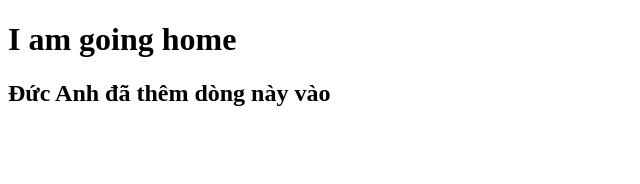
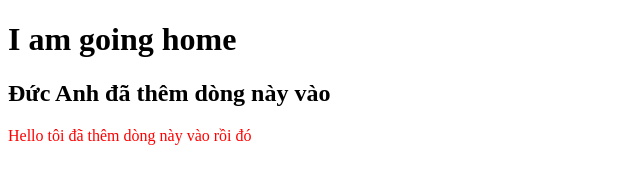
Before and after one commit to honguyenducanh/git, a plain HTML site: page backhome.html in a window 1280 px wide. Shown: the whole page, without its empty margins (0-640 px from the left). Drawn offline with Linux system fonts and the light colour scheme.

Commit message:
Update backhome.html

```diff
--- a/backhome.html
+++ b/backhome.html
@@ -9,5 +9,8 @@
 <body>
     <h1>I am going home </h1>
     <h2>Đức Anh đã thêm dòng này vào </h2>
+    <p style="color:red">
+        Hello tôi đã thêm dòng  này vào rồi đó
+    </p>
 </body>
 </html>
```
